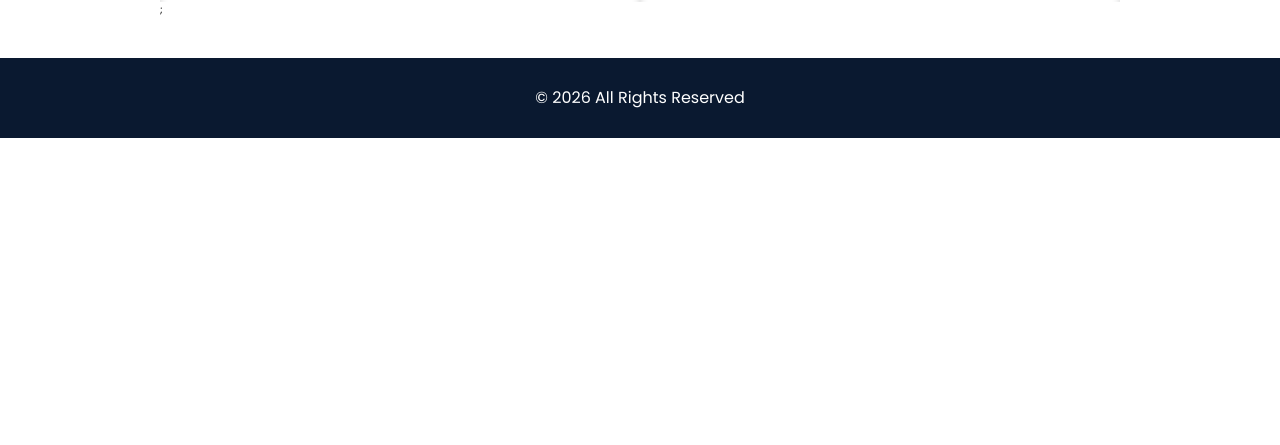
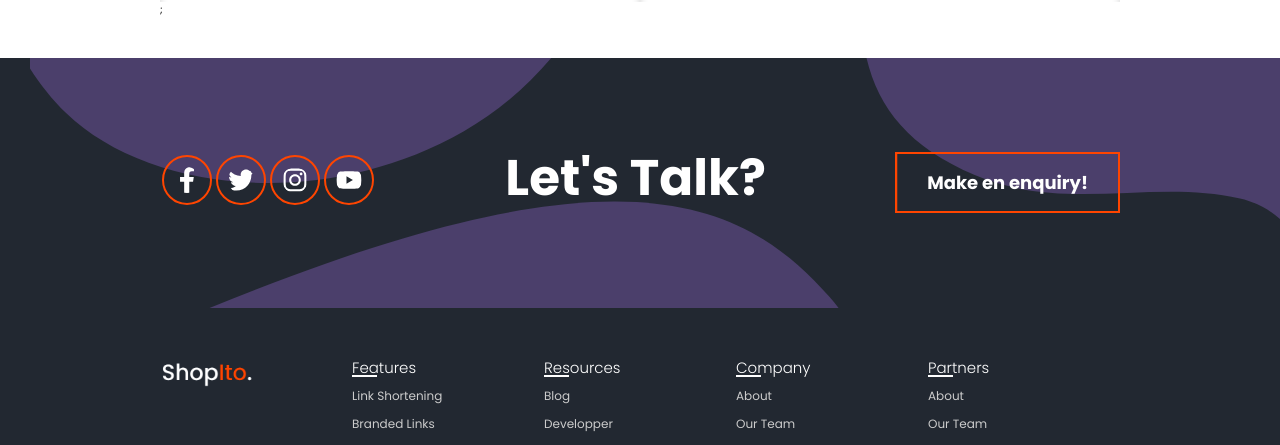
Before and after one commit to kevinkalenga/Shopito_Project, a React (Create React App) app in the folder frontend/: page / in a window 1280 px wide. Shown: the part 2338-2783 px from the top of the page. Before the commit the page ends 2476 px from the top, so only its background shows below. Built offline with nearby package versions, Linux system fonts and the light colour scheme.

Commit message:
Footer Links Component

```diff
--- /dev/null
+++ b/frontend/src/components/footer/FooterLinks.js
@@ -0,0 +1,109 @@
+import React from 'react'
+import "./FooterLinks.scss"
+import {FaFacebookF, FaTwitter, FaInstagram, FaYoutube} from "react-icons/fa"
+import logoImg from '../../assets/shopito_logo.png'
+
+const FooterLinks = () => {
+  return (
+    <>
+      <section className='contact-section'>
+         <div className='container contact'>
+            <div className='contact-icon'>
+               <FaFacebookF className="i" />
+               <FaTwitter className="i" />
+               <FaInstagram className="i" />
+               <FaYoutube className="i" />
+
+            </div>
+            <h2>Let's Talk?</h2>
+            <a href="#home" className='btn btn-dark'>Make en enquiry!</a>
+         </div>
+      </section>
+      <section className='footer-section'>
+          <div className='footer container'>
+             <div className='footer-logo'>
+               <img src={logoImg} alt='logo' />
+             </div>
+             <div className='footer-menu'>
+               <p className='link-heading'>
+                  Features
+               </p>
+               <ul className='nav-ul footer-links'>
+                 <li>
+                    <a href="#home">Link Shortening</a>
+                 </li>
+                 <li>
+                    <a href="#home">Branded Links</a>
+                 </li>
+                 <li>
+                    <a href="#home">Analytics</a>
+                 </li>
+                 <li>
+                    <a href="#home">Blog</a>
+                 </li>
+               </ul>
+             </div>
+             <div className='footer-menu'>
+               <p className='link-heading'>
+                  Resources
+               </p>
+               <ul className='nav-ul footer-links'>
+                 <li>
+                    <a href="#home">Blog</a>
+                 </li>
+                 <li>
+                    <a href="#home">Developper</a>
+                 </li>
+                 <li>
+                    <a href="#home">Support</a>
+                 </li>
+                 <li>
+                    <a href="#home">Docs</a>
+                 </li>
+               </ul>
+             </div>
+             <div className='footer-menu'>
+               <p className='link-heading'>
+                  Company
+               </p>
+               <ul className='nav-ul footer-links'>
+                 <li>
+                    <a href="#home">About</a>
+                 </li>
+                 <li>
+                    <a href="#home">Our Team</a>
+                 </li>
+                 <li>
+                    <a href="#home">Career</a>
+                 </li>
+                 <li>
+                    <a href="#home">Contact</a>
+                 </li>
+               </ul>
+             </div>
+             <div className='footer-menu'>
+               <p className='link-heading'>
+                  Partners
+               </p>
+               <ul className='nav-ul footer-links'>
+                 <li>
+                    <a href="#home">About</a>
+                 </li>
+                 <li>
+                    <a href="#home">Our Team</a>
+                 </li>
+                 <li>
+                    <a href="#home">Career</a>
+                 </li>
+                 <li>
+                    <a href="#home">Contact</a>
+                 </li>
+               </ul>
+             </div>
+          </div>
+      </section>
+    </>
+  )
+}
+
+export default FooterLinks
--- /dev/null
+++ b/frontend/src/components/footer/FooterLinks.scss
@@ -0,0 +1,160 @@
+.contact-section {
+  width: 100%;
+  background-color: #222831;
+  //   background-color: var(--color-grey);
+  padding: 9rem 0;
+  position: relative;
+  z-index: 0;
+  overflow: hidden;
+}
+
+.contact-section::before {
+  content: "";
+  position: absolute;
+  top: 0;
+  left: 0;
+  width: 150rem;
+  height: 100%;
+  background-image: url(../../assets/bg-boost-desktop.svg);
+  background-position: center center;
+  background-repeat: no-repeat;
+  z-index: -1;
+  overflow: hidden;
+}
+
+.contact {
+  display: flex;
+  justify-content: space-between;
+  align-items: center;
+
+  z-index: 1;
+}
+.contact .i {
+  color: #fff;
+  font-size: 2.5rem;
+  border: 2px solid var(--color-danger);
+  padding: 1rem;
+  width: 5rem;
+  height: 5rem;
+  text-align: center;
+  border-radius: 50%;
+  margin: 2px;
+  cursor: pointer;
+  transition: all 0.3s;
+  z-index: 1;
+}
+
+.contact .i:hover {
+  transform: translateY(-1rem);
+  z-index: 1;
+}
+
+.contact h2 {
+  font-size: 5rem;
+  font-weight: 700;
+  color: #fff;
+}
+
+// Button
+.btn {
+  display: inline-block;
+  padding: 1.5rem 3rem;
+  font-size: 1.8rem;
+  font-weight: 700;
+  color: var(--color-white);
+  border: 2px solid var(--color-danger);
+  cursor: pointer;
+  position: relative;
+  z-index: 1;
+  overflow: hidden;
+  text-decoration: none;
+}
+
+.btn-dark {
+  background-color: transparent;
+  overflow: hidden;
+  color: var(--color-white);
+}
+
+.btn::before {
+  position: absolute;
+  content: "";
+  top: 0;
+  left: 0;
+  width: 99.5%;
+  height: 100%;
+  background-color: var(--color-danger);
+  color: var(--color-white);
+  z-index: -1;
+  transform: translateX(-100%);
+  transition: all 0.4s;
+}
+
+.btn:hover::before {
+  /* background-color: var(--pink); */
+  transform: translateX(0);
+  color: var(--color-white);
+}
+
+// Footer section
+.footer-section {
+  padding: 5rem 0;
+  background-color: #222831;
+}
+
+.footer {
+  display: grid;
+  grid-template-columns: repeat(auto-fit, minmax(15rem, 1fr));
+  row-gap: 2rem;
+}
+
+.footer-logo {
+  width: 50%;
+  img {
+    width: 100%;
+  }
+}
+
+.link-heading {
+  color: #fff;
+  position: relative;
+  margin-bottom: 1rem;
+}
+
+.link-heading:before {
+  content: "";
+  position: absolute;
+  left: 0;
+  bottom: 0;
+  width: 25px;
+  height: 2px;
+  background-color: #fff;
+}
+
+.footer-links {
+  display: flex;
+  flex-direction: column;
+  text-decoration: none;
+  list-style: none;
+}
+
+.footer-links li {
+  padding-bottom: 1rem;
+  text-decoration: none;
+
+  a {
+    color: #ccc;
+    font-size: 1.2rem;
+  }
+}
+
+// Media Query 600px
+@media screen and (max-width: 600px) {
+  .contact {
+    flex-direction: column;
+  }
+
+  .contact > * {
+    margin: 3rem 0;
+  }
+}
--- a/frontend/src/pages/home/Home.js
+++ b/frontend/src/pages/home/Home.js
@@ -6,6 +6,7 @@
 import CarouselItem from '../../components/carousel/CarouselItem'
 import ProductCarousel from '../../components/carousel/Carousel'
 import ProductCategory from './ProductCategory'
+import FooterLinks from '../../components/footer/FooterLinks'
 
 const PageHeading = ({heading, btnText}) => {
   return (
@@ -57,6 +58,7 @@
             <ProductCarousel products={productss} />
           </div>
       </section>
+      <FooterLinks />
     </>
   )
 }
```
